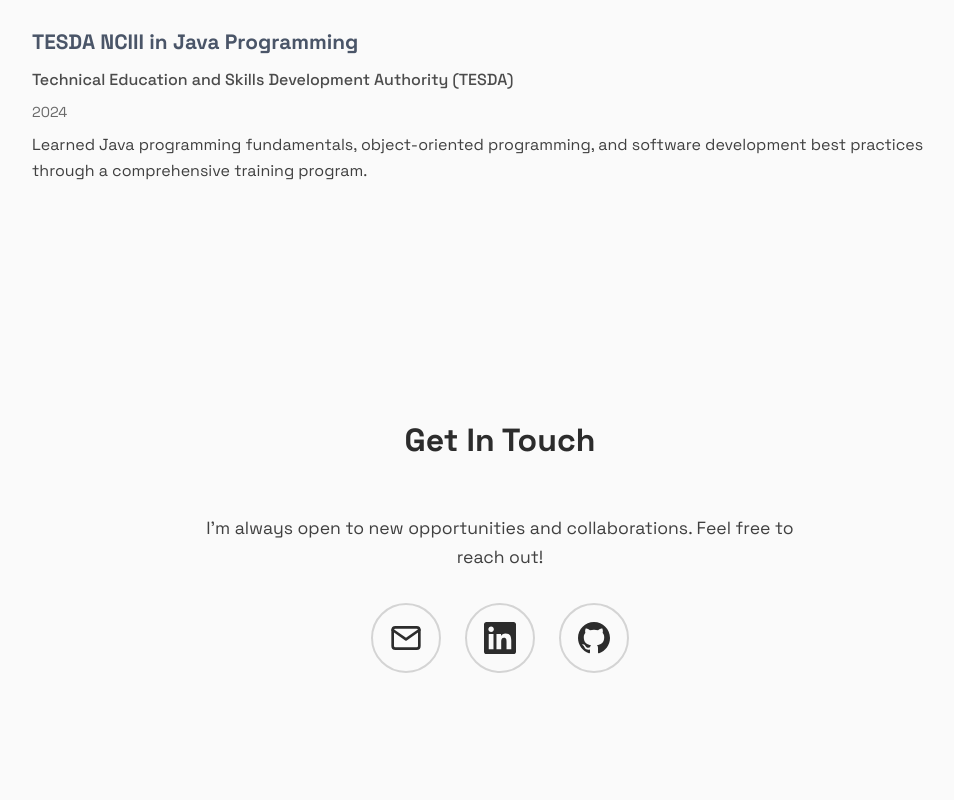
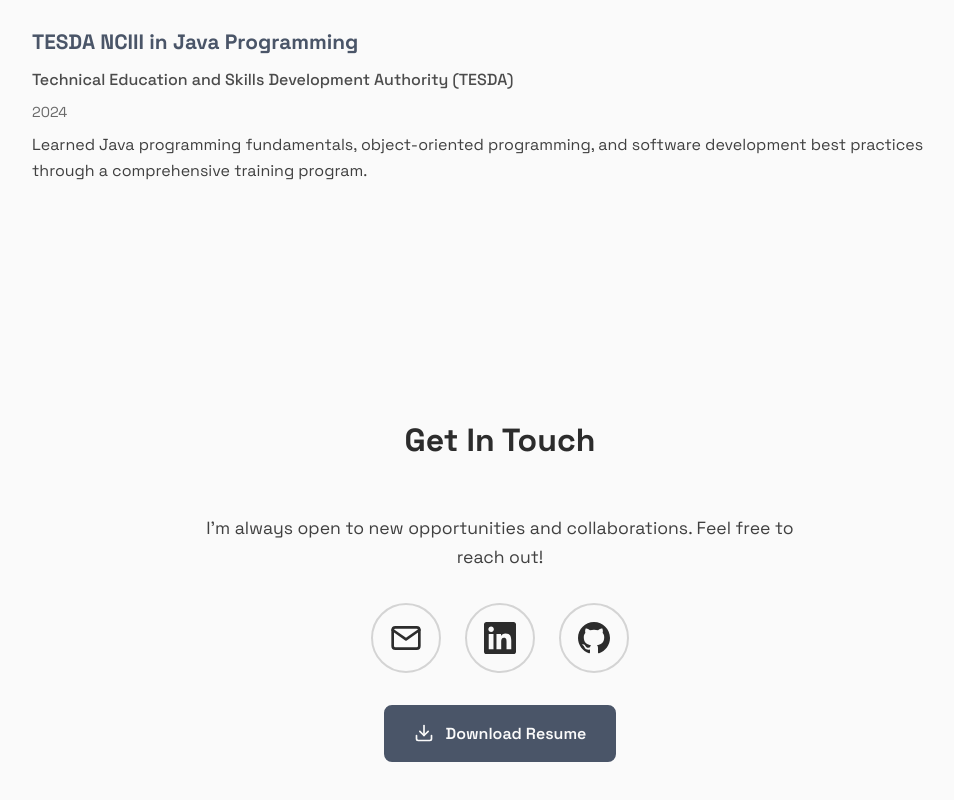
Before and after one commit to marze-zy/web-portfolio, a Next.js app: page / in a window 1280 px wide. Shown: the part 3649-4449 px from the top of the page, without its empty margins (140-1094 px from the left). Before the commit the page ends 4402 px from the top, so only its background shows below. Built offline with nearby package versions, Linux system fonts and the light colour scheme; a web font is replaced by a local one.

Commit message:
some changes on icons

```diff
--- a/app/globals.css
+++ b/app/globals.css
@@ -748,6 +748,41 @@
     transform: scale(1.2) rotate(10deg);
 }
 
+.download-resume-btn {
+    display: inline-flex;
+    align-items: center;
+    gap: 0.75rem;
+    margin-top: 2rem;
+    padding: 14px 28px;
+    background: var(--accent-color);
+    color: var(--bg-color);
+    border-radius: 8px;
+    text-decoration: none;
+    font-weight: 600;
+    font-size: 1rem;
+    transition: all 0.3s ease;
+    border: 2px solid var(--accent-color);
+}
+
+.download-resume-btn:hover {
+    transform: translateY(-3px);
+    box-shadow: 0 8px 20px rgba(0, 0, 0, 0.2);
+    opacity: 0.9;
+}
+
+.download-icon {
+    width: 1.25rem;
+    height: 1.25rem;
+    transition: transform 0.3s ease;
+    color: inherit;
+    stroke: currentColor;
+}
+
+.download-resume-btn:hover .download-icon {
+    transform: translateY(3px);
+}
+
+
 /* ============================================
    Responsive Design
    ============================================ */
--- a/app/layout.js
+++ b/app/layout.js
@@ -5,6 +5,9 @@
   description: 'Computer Engineering Student | Embedded Systems & Hardware-Software Integration',
   viewport: 'width=device-width, initial-scale=1',
   charset: 'utf-8',
+  icons: {
+    icon: '/icon.png',
+  },
 }
 
 export default function RootLayout({ children }) {
--- a/components/Contact.js
+++ b/components/Contact.js
@@ -1,7 +1,7 @@
 'use client'
 
 import { useScrollAnimation } from '@/hooks/useScrollAnimation'
-import { EmailIcon, LinkedInIcon, GitHubIcon } from './Icons'
+import { EmailIcon, LinkedInIcon, GitHubIcon, DownloadIcon } from './Icons'
 
 const CONTACT_LINKS = [
   {
@@ -61,6 +61,14 @@
               />
             ))}
           </div>
+          <a
+            href="/CV - ANDREI ZYRISH MANUEL.pdf"
+            download="CV - ANDREI ZYRISH MANUEL.pdf"
+            className="download-resume-btn"
+          >
+            <DownloadIcon className="download-icon" />
+            Download Resume
+          </a>
         </div>
       </div>
     </section>
--- a/components/Icons.js
+++ b/components/Icons.js
@@ -41,3 +41,22 @@
         </svg>
     )
 }
+
+export function DownloadIcon({ className }) {
+    return (
+        <svg
+            className={className}
+            viewBox="0 0 24 24"
+            fill="none"
+            stroke="currentColor"
+            strokeWidth="2"
+            strokeLinecap="round"
+            strokeLinejoin="round"
+            xmlns="http://www.w3.org/2000/svg"
+        >
+            <path d="M21 15v4a2 2 0 0 1-2 2H5a2 2 0 0 1-2-2v-4" />
+            <polyline points="7 10 12 15 17 10" />
+            <line x1="12" y1="15" x2="12" y2="3" />
+        </svg>
+    )
+}
```
Also changed, not shown: public/icon.png (added).
